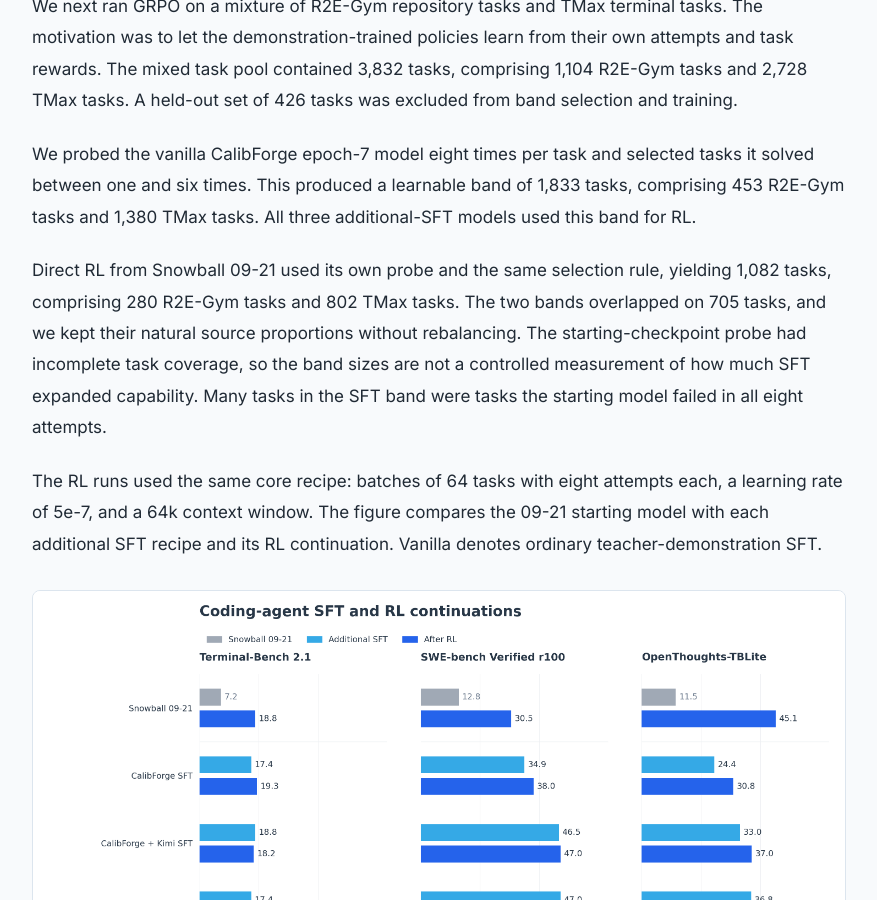
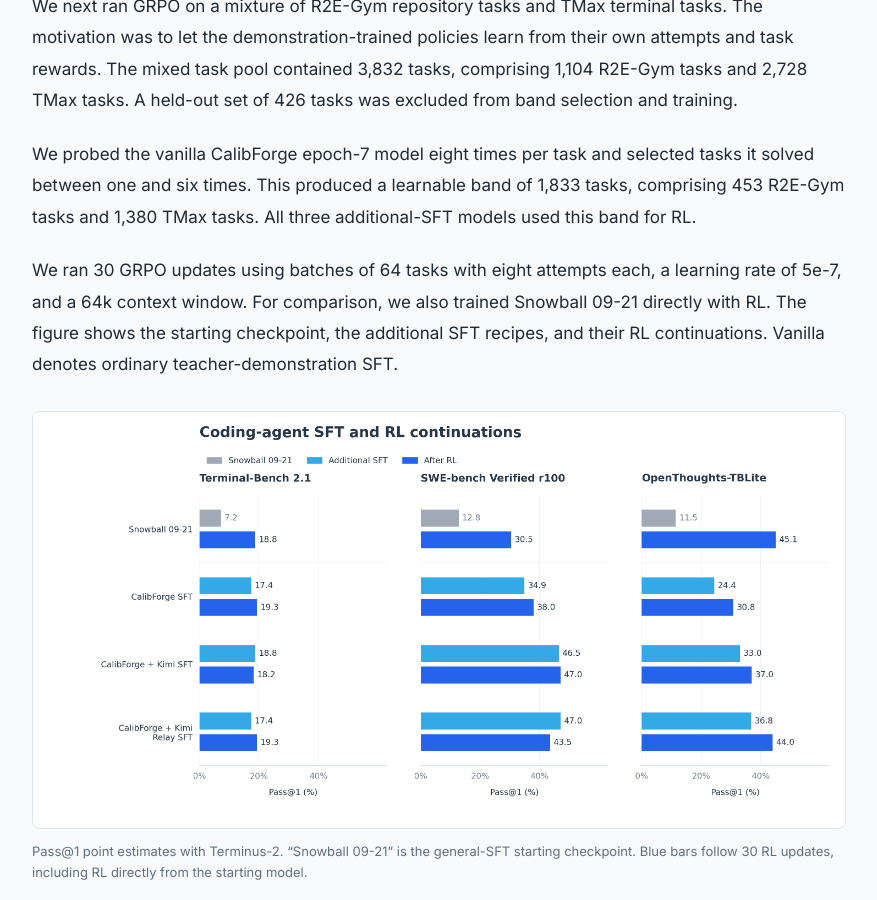
Before and after one commit to lukedhlee/lukedhlee.github.io, a Jekyll site: the page built from _posts/2026-10-21-turning-snowball-into-a-coding-agent.md, in a window 1280 px wide and 900 px high, scrolled down 13182 px. Shown: the whole window, without its empty margins (201-1078 px from the left). Built offline with Jekyll 4.4.1, drawn with Linux system fonts in a browser that asks for light colours; some of the changed text lies outside the part shown.

Commit message:
Streamline RL setup and clarify execution gains from existing knowledge

```diff
--- a/_posts/2026-10-21-turning-snowball-into-a-coding-agent.md
+++ b/_posts/2026-10-21-turning-snowball-into-a-coding-agent.md
@@ -262,9 +262,7 @@
 
 We probed the vanilla CalibForge epoch-7 model eight times per task and selected tasks it solved between one and six times. This produced a learnable band of 1,833 tasks, comprising 453 R2E-Gym tasks and 1,380 TMax tasks. All three additional-SFT models used this band for RL.
 
-Direct RL from Snowball 09-21 used its own probe and the same selection rule, yielding 1,082 tasks, comprising 280 R2E-Gym tasks and 802 TMax tasks. The two bands overlapped on 705 tasks, and we kept their natural source proportions without rebalancing. The starting-checkpoint probe had incomplete task coverage, so the band sizes are not a controlled measurement of how much SFT expanded capability. Many tasks in the SFT band were tasks the starting model failed in all eight attempts.
-
-The RL runs used the same core recipe: batches of 64 tasks with eight attempts each, a learning rate of 5e-7, and a 64k context window. The figure compares the 09-21 starting model with each additional SFT recipe and its RL continuation. Vanilla denotes ordinary teacher-demonstration SFT.
+We ran 30 GRPO updates using batches of 64 tasks with eight attempts each, a learning rate of 5e-7, and a 64k context window. For comparison, we also trained Snowball 09-21 directly with RL. The figure shows the starting checkpoint, the additional SFT recipes, and their RL continuations. Vanilla denotes ordinary teacher-demonstration SFT.
 
 <figure class="research-figure">
 <a href="{{ '/assets/img/snowball/sft-rl-stages.png?v=consistent-recipe-names' | relative_url }}"><img src="{{ '/assets/img/snowball/sft-rl-stages.png?v=consistent-recipe-names' | relative_url }}" alt="Across three benchmarks, the 09-21 starting model is shown in gray, three additional SFT recipes in cyan, and each recipe followed by RL in blue. The blue bar below the starting model shows RL directly from Snowball 09-21. TBLite scores rise after RL in all three SFT recipes, while SWE-bench changes are mixed." width="2951" height="1512" loading="lazy"></a>
@@ -294,7 +292,7 @@
 
 The clearest knowledge difference appeared in `sqlite-db-truncate`, a Terminal-Bench 2.1 task. The rule that SQLite serial type 7 encodes an eight-byte IEEE double appeared in **12 of 13 SFT-family attempts** and **none of five starting-model or direct-RL attempts**. Direct RL finished using incorrect decoding rules and submitted wrong values. The SFT-family models consistently used the correct format knowledge, even though they did not always complete the task successfully.
 
-Other gains came from using knowledge already visible in Snowball 09-21. On `react-typescript-debugg`, the starting checkpoint proposed the needed React type-version pin in all three attempts but failed the task each time. Direct RL later passed one of two attempts. On `sakila-sqlite-queries`, the starting checkpoint wrote a correct query that failed the speed requirement; direct RL passed both attempts.
+RL also helped Snowball act on knowledge it already showed. The starting checkpoint identified the needed React version fix and wrote a correct SQL query, yet failed both tasks. After RL, Snowball successfully completed them. These gains suggest improved execution of existing ideas, rather than newly acquired knowledge.
 
 The comparison with the starting checkpoint matters. SQLite decoding showed a specific fact used consistently after SFT. The React and SQL examples showed useful knowledge already present before RL, with later training producing successful execution. A higher score can reflect either change, and the traces help us distinguish them.
 
```
